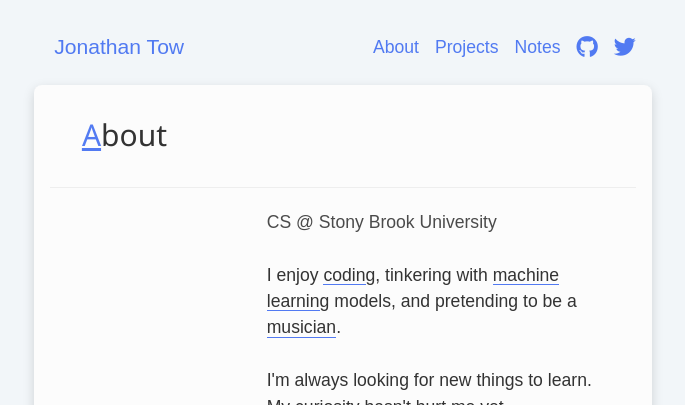
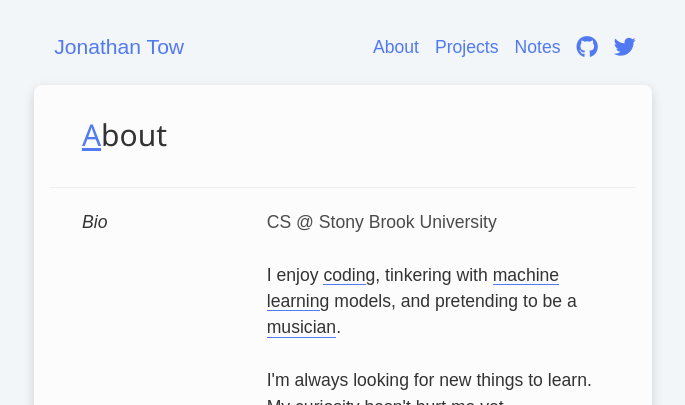
Before and after one commit to jon-tow/jon-tow.github.io, a Jekyll site: the page built from index.html, in a window 1280 px wide. Shown: the top 405 px of the page, without its empty margins (297-982 px from the left). Built offline with Jekyll 4.4.1, drawn with Linux system fonts in a browser that asks for light colours; nearby versions of some CDN libraries.

Commit message:
add bio header

```diff
--- a/_includes/_sections/about.html
+++ b/_includes/_sections/about.html
@@ -18,6 +18,7 @@
     <div class="w3-row">
       <!-- Row Title -->
       <div class="w3-third content-header pb-2">
+          <em>Bio</em>
       </div>
       <!-- Row Content -->
       <div class="w3-twothird w3-container">
```
